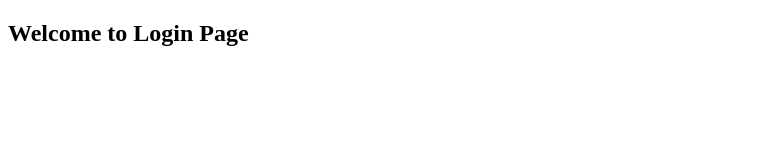
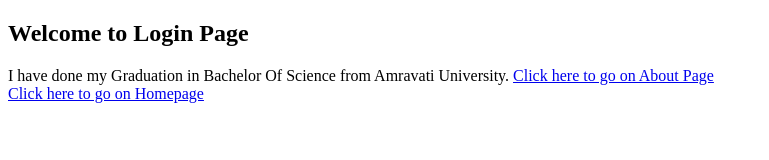
Before and after one commit to Utkarshende/Git-and-Git-Hub-Practice-2, a plain HTML site: page login.html in a window 1280 px wide. Shown: the whole page, without its empty margins (0-769 px from the left). Drawn offline with Linux system fonts and the light colour scheme.

Commit message:
Anchor tag added in both login and about page

```diff
--- a/login.html
+++ b/login.html
@@ -7,5 +7,15 @@
     <h2>
         Welcome to Login Page
     </h2>
+    <div>
+        I have done my Graduation in Bachelor Of Science from Amravati University.
+        <a href="about.html">
+            Click here to go on About Page
+        </a>
+        <br/>
+        <a href="index.html">
+            Click here to go on Homepage
+        </a>
+                </div>
 </body>
 </html>
```
Also changed, not shown: about.html (+10 -0 lines).
